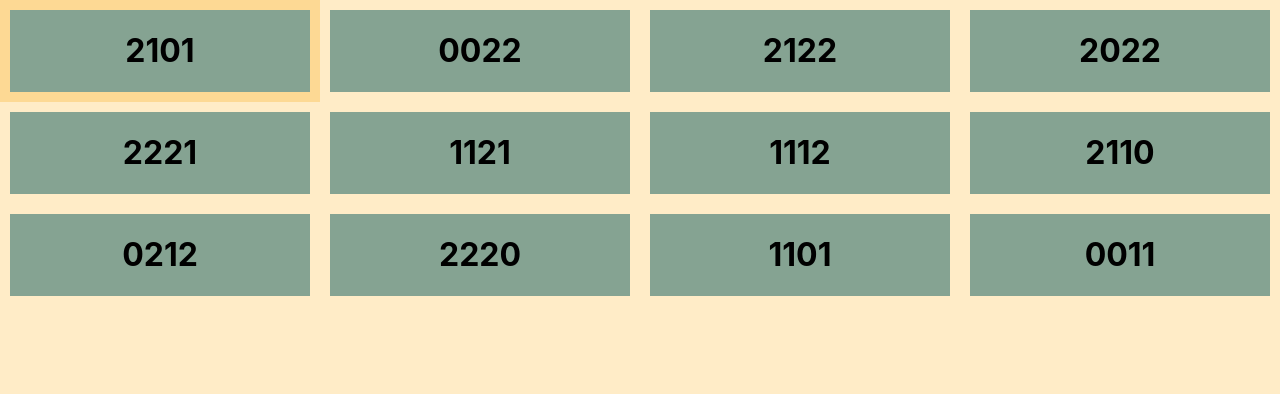
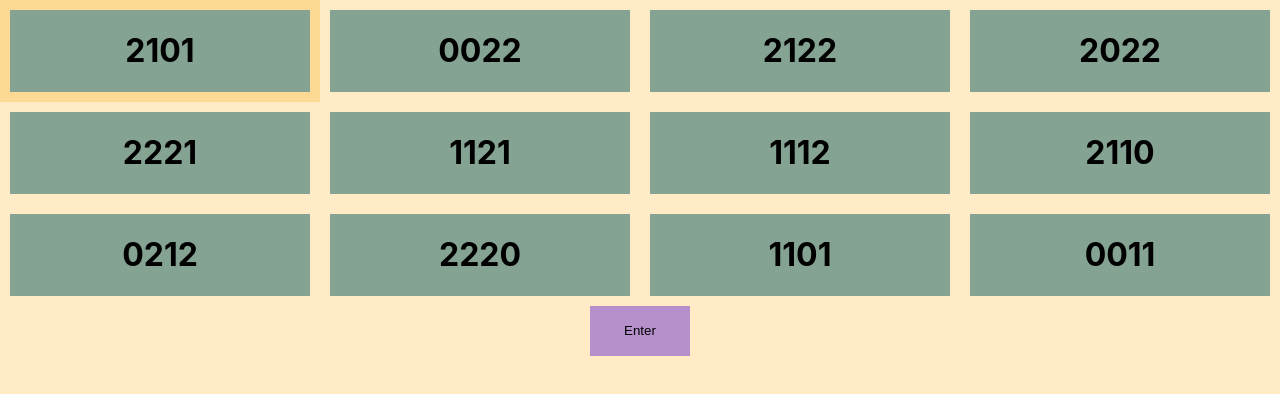
Before and after one commit to joshuayuan/set, a React (Create React App) app: page / in a window 1280 px wide. Shown: the top 394 px of the page. Built offline with nearby package versions, Linux system fonts and the light colour scheme.

Commit message:
Added button to clear and reset selected cards. Not sure what happens if we run out of cards though.

```diff
--- a/src/App.css
+++ b/src/App.css
@@ -28,3 +28,10 @@
 .Card:hover {
   border: 10px solid #FDD994;
 }
+
+.Button {
+  background-color: #B590CA;
+  border: none;
+  height: 50px;
+  width: 100px;
+}
--- a/src/App.js
+++ b/src/App.js
@@ -13,6 +13,24 @@ class Card extends React.Component {
   }
 }
 
+class Board extends React.Component {
+  render() {
+    const res = [];
+    for (let i = 0; i < this.props.cards.length; i++) {
+      res.push(
+        <Card
+          key={i}
+          value={this.props.cards[i]}
+          clickHandler={() => this.props.onClickCard(i)}
+          isSelected={this.props.selected[i]}
+        />
+      );
+    }
+
+    return res;
+  }
+}
+
 class App extends React.Component {
   constructor(props) {
     super(props);
@@ -24,35 +42,37 @@ class App extends React.Component {
     };
   }
 
-  renderBoard() {
-    const res = [];
-    for (let i = 0; i < this.state.cards.length; i++) {
-      res.push(
-        <Card
-          key={i}
-          value={this.state.cards[i]}
-          clickHandler={() => this.onClickCard(i)}
-          isSelected={this.state.selected[i]}
-        />
-      );
-    }
-
-    return res;
-  }
-
   onClickCard(position) {
     const selected = this.state.selected.slice();
     selected[position] = !selected[position];
     this.setState({selected: selected});
   }
 
+  onClickEnter() {
+    const newCards = this.state.cards.slice();
+    const selectedIndexes = [];
+    for (let i = 0; i < this.state.selected.length; i++) {
+      if (this.state.selected[i]) selectedIndexes.push(i);
+    }
+    console.log(selectedIndexes);
+    const [drawnCards, newDeck] = drawNCardsFromDeck(selectedIndexes.length, this.state.deck);
+    for (let j = 0; j < selectedIndexes.length; j++) {
+      newCards[selectedIndexes[j]] = drawnCards[j];
+    }
+    this.setState({cards: newCards, selected: Array(12).fill(false), deck: newDeck});
+  }
+
   render() {
-    const board = this.renderBoard();
     return (
       <div className="App">
         <div className="Board">
-          {board}
+          <Board
+            cards={this.state.cards}
+            onClickCard={(i) => this.onClickCard(i)}
+            selected={this.state.selected}
+          />
         </div>
+        <button className="Button" onClick={() => this.onClickEnter()}>Enter</button>
       </div>
     );
   }
```
